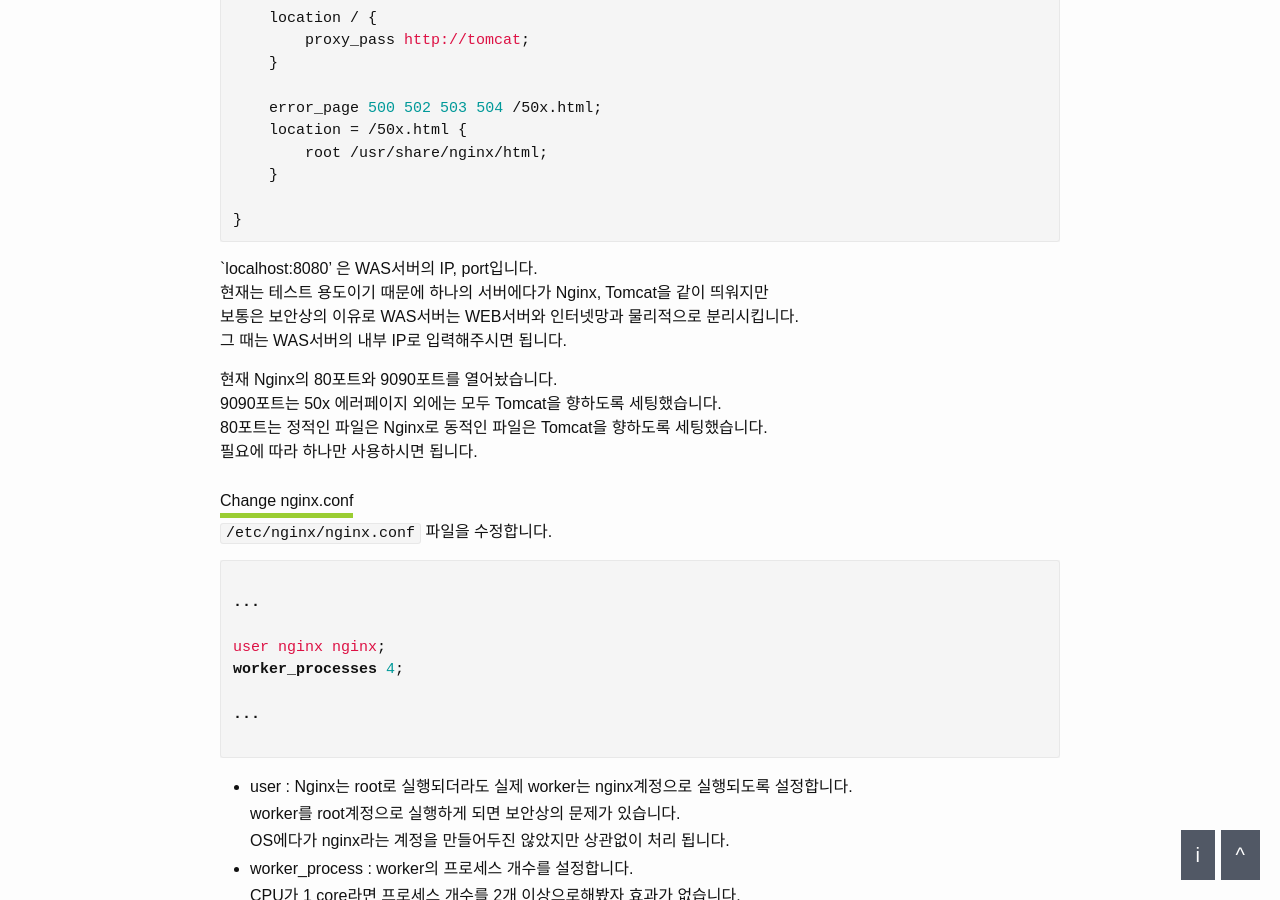
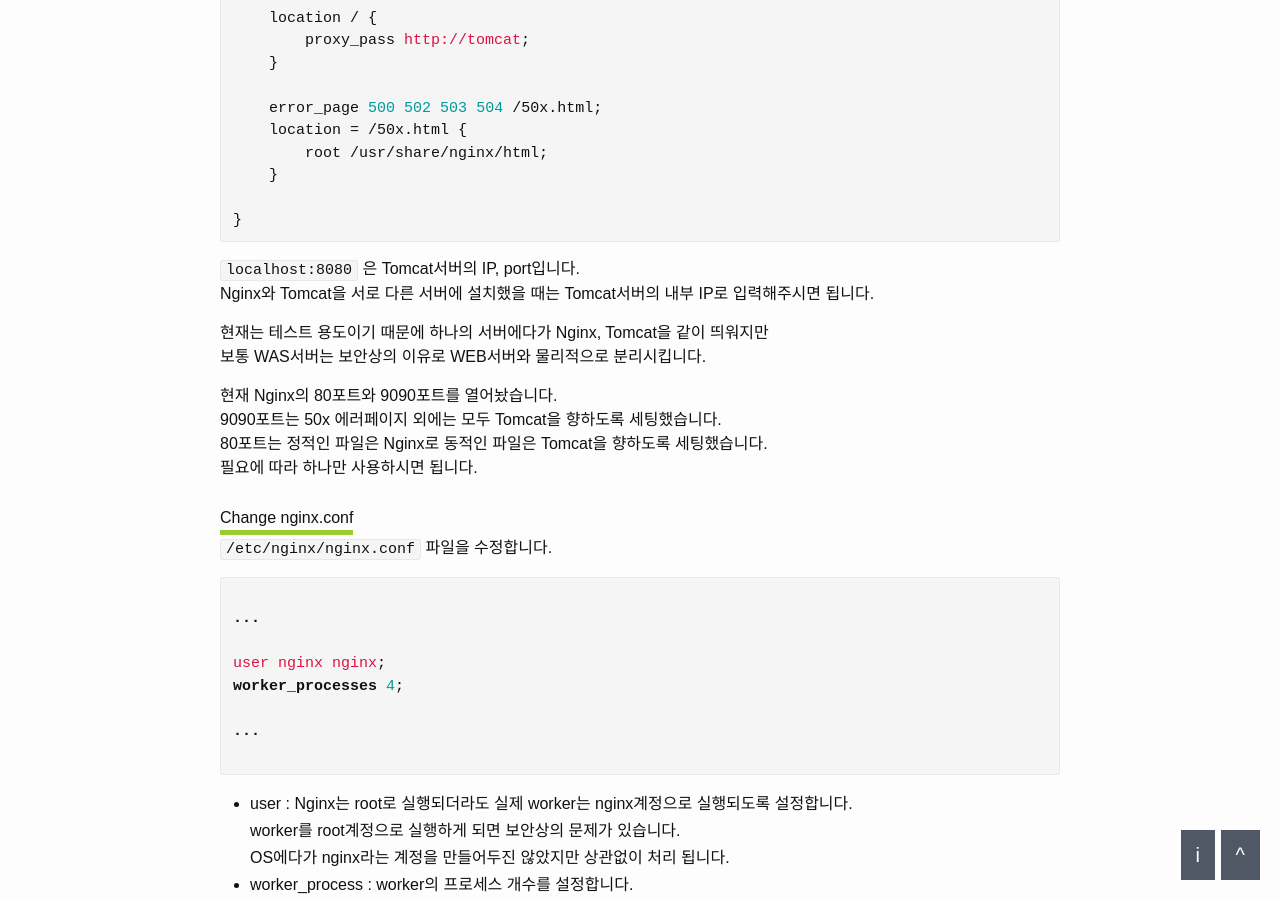
Before and after one commit to dveamer/dveamer.github.io, a Jekyll site: the page built from _posts/Java/2016-12-08-InstallNginxTomcat.md, in a window 1280 px wide and 900 px high, scrolled down 8267 px. Built offline with Jekyll 4.4.1, drawn with Linux system fonts in a browser that asks for light colours; comment, search, counter and statistics services are not loaded.

Commit message:
modify an article

````diff
--- a/_posts/Java/2016-12-08-InstallNginxTomcat.md
+++ b/_posts/Java/2016-12-08-InstallNginxTomcat.md
@@ -398,10 +398,11 @@ server {
 }
 ~~~
 
-`localhost:8080' 은 WAS서버의 IP, port입니다.
+```localhost:8080``` 은 Tomcat서버의 IP, port입니다.
+Nginx와 Tomcat을 서로 다른 서버에 설치했을 때는 Tomcat서버의 내부 IP로 입력해주시면 됩니다.
+
 현재는 테스트 용도이기 때문에 하나의 서버에다가 Nginx, Tomcat을 같이 띄워지만
-보통은 보안상의 이유로 WAS서버는 WEB서버와 인터넷망과 물리적으로 분리시킵니다.
-그 때는 WAS서버의 내부 IP로 입력해주시면 됩니다.
+보통 WAS서버는 보안상의 이유로 WEB서버와 물리적으로 분리시킵니다.
 
 현재 Nginx의 80포트와 9090포트를 열어놨습니다.
 9090포트는 50x 에러페이지 외에는 모두 Tomcat을 향하도록 세팅했습니다.
````
